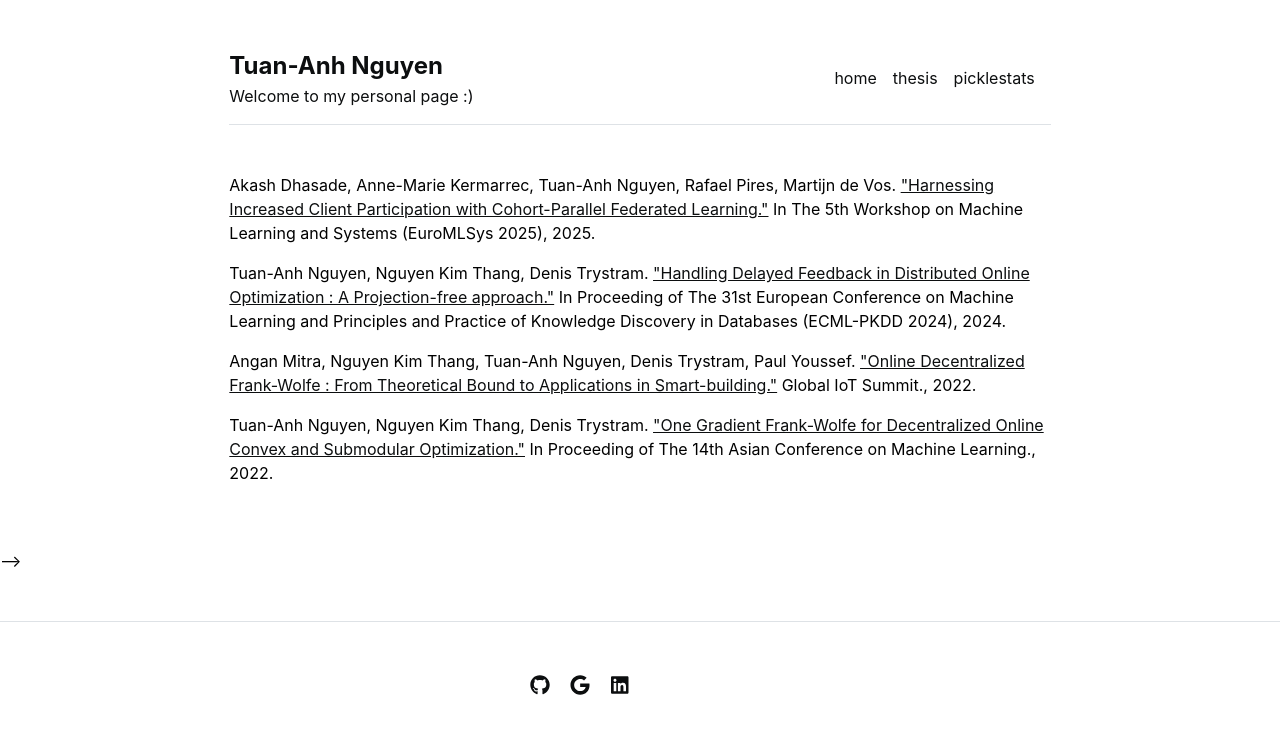
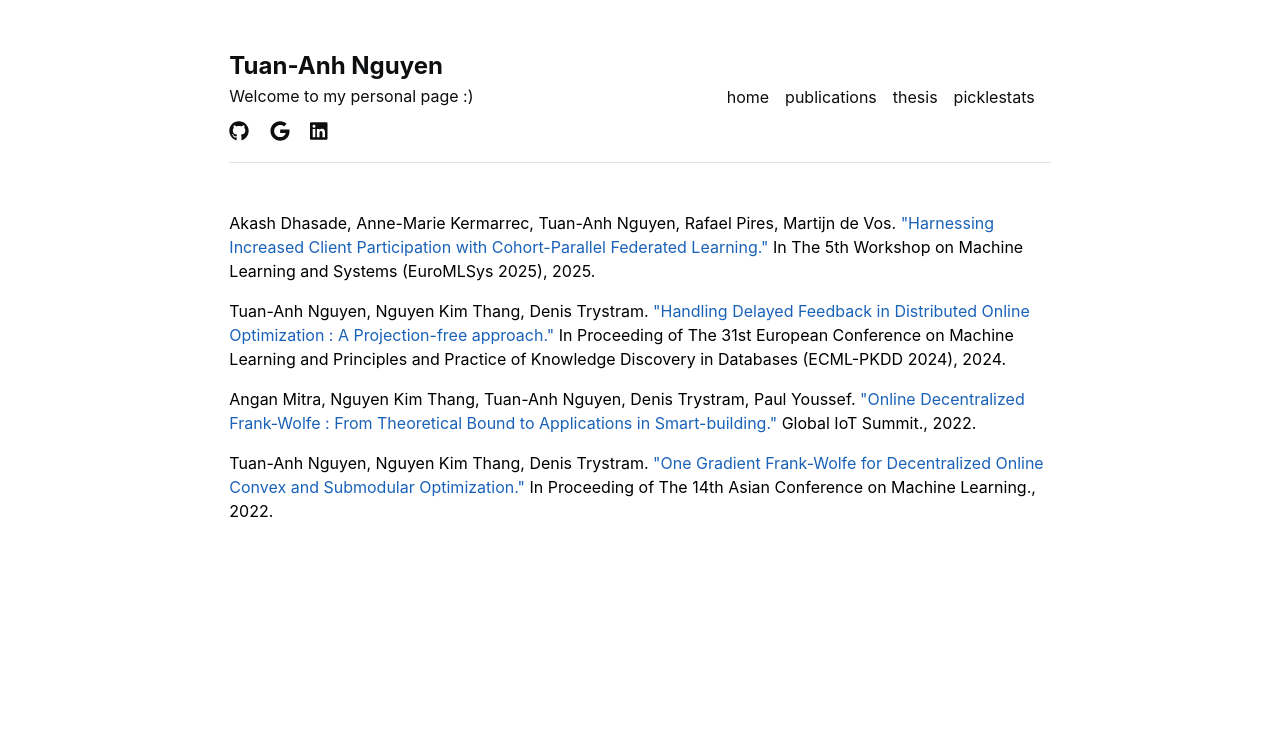
Before and after one commit to tuananhngh/tuananhngh.github.io, a Jekyll site: the page built from publications.md, in a window 1280 px wide. Shown: the top 734 px of the page. Built offline with Jekyll 4.4.1, drawn with Linux system fonts in a browser that asks for light colours.

Commit message:
Add publications page, restyle links, move social icons to header
- Menu: publications page between home and thesis; publications list
  moved off the home page
- Links: blue without underline, underline on hover; header stays black
- News: headline as plain text with an external-link icon to open the link
- Social icons (GitHub, Scholar, LinkedIn) under the site description,
  black; footer removed

Co-Authored-By: Claude Opus 5.5 <noreply@anthropic.com>

```diff
--- a/_data/settings.yml
+++ b/_data/settings.yml
@@ -1,6 +1,7 @@
 menu:
 #- {name: 'people', url: '/people'}
 - {name: 'home', url: '/index'}
+- {name: 'publications', url: '/publications'}
 - {name: 'thesis', url: 'https://theses.hal.science/tel-04959071v1/document'}
 - {name: 'picklestats', url: '/dupr-analysis/'}
 # - {name: 'posts', url: '/posts'}
--- a/_includes/header.html
+++ b/_includes/header.html
@@ -6,6 +6,11 @@
     <a href="{{ site.github.url }}/" class="d-flex align-items-center text-decoration-none">
       <span>{{ site.description }}</span>
     </a>
+    <div class="mt-2 social-media-icons">
+      {% for item in site.data.settings.social %}
+        <a href="{{ item.link }}" class="me-3 fs-5 text-decoration-none" target="_blank" rel="noopener" aria-label="{{ item.icon }}"><i class="fab fa-{{ item.icon }}"></i></a>
+      {% endfor %}
+    </div>
   </div>
   <nav class="d-inline-flex mt-2 mt-md-0 ms-md-auto">
     {% for item in site.data.settings.menu %}
--- a/_layouts/default.html
+++ b/_layouts/default.html
@@ -5,7 +5,6 @@
     <div class="col-lg-8 mx-auto p-3 py-md-5">
       {% include header.html %}
       {{ content }}
-      {% include footer.html %}
     </div>
   </body>
 </html>
--- a/_layouts/publications.html
+++ b/_layouts/publications.html
@@ -4,4 +4,8 @@ layout: default
 
 {{ content }}
 
-<!-- {% include publications.html %} -->
+<div class="row g-5 mb-5">
+  <div class="col-md-12">
+    {% include publications.html %}
+  </div>
+</div>
--- a/_sass/main_style.scss
+++ b/_sass/main_style.scss
@@ -1,7 +1,8 @@
 $backgroundColor: #ffffff;
 $bodyColor: #000000;
 $bodyFont: -apple-system,BlinkMacSystemFont,"Segoe UI",Helvetica,Arial,sans-serif,"Apple Color Emoji","Segoe UI Emoji","Segoe UI Symbol";
-$linkColor: #0c0e0f !important;
+$linkColor: #1a62b8;
+$headerLinkColor: #0c0e0f;
 
 body {
   background: $backgroundColor;
@@ -10,5 +11,15 @@ body {
 }
 
 body a {
-  color: $linkColor
+  color: $linkColor !important;
+  text-decoration: none;
 }
+
+body a:hover {
+  text-decoration: underline;
+}
+
+// Site title and top menu stay black
+header a {
+  color: $headerLinkColor !important;
+}
```
Also changed, not shown: _layouts/home.html (+2 -10 lines).
